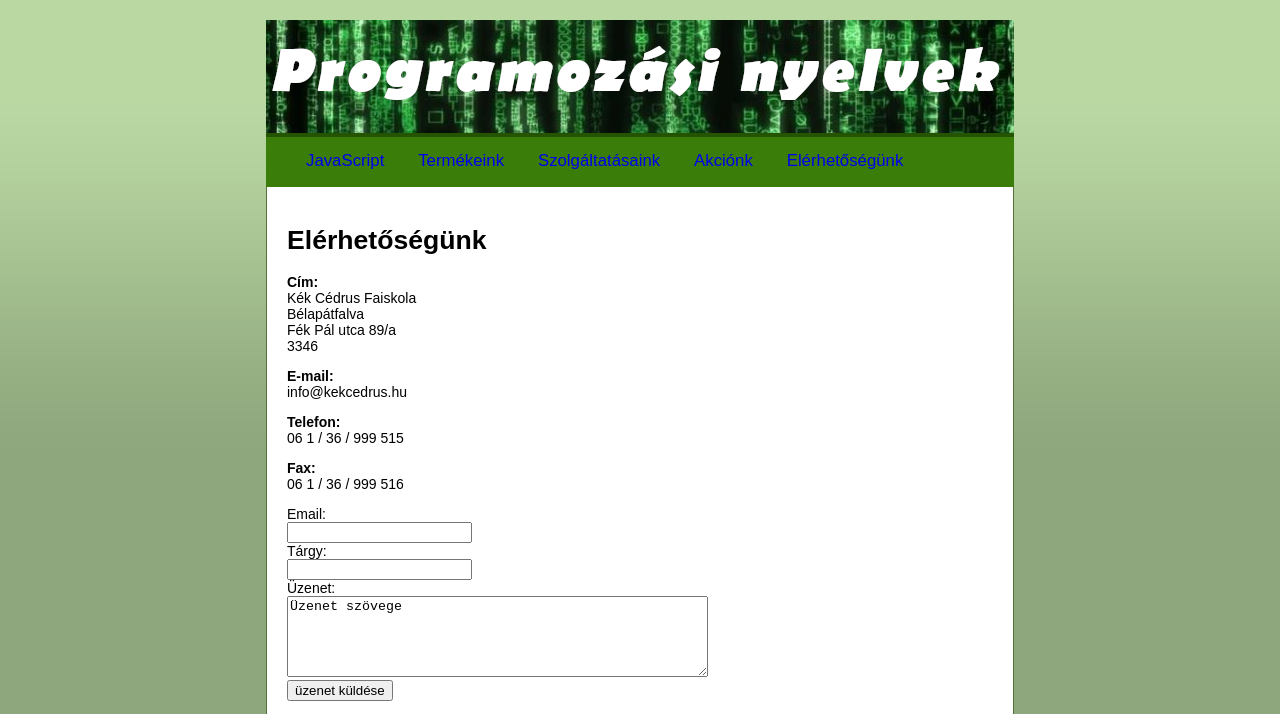
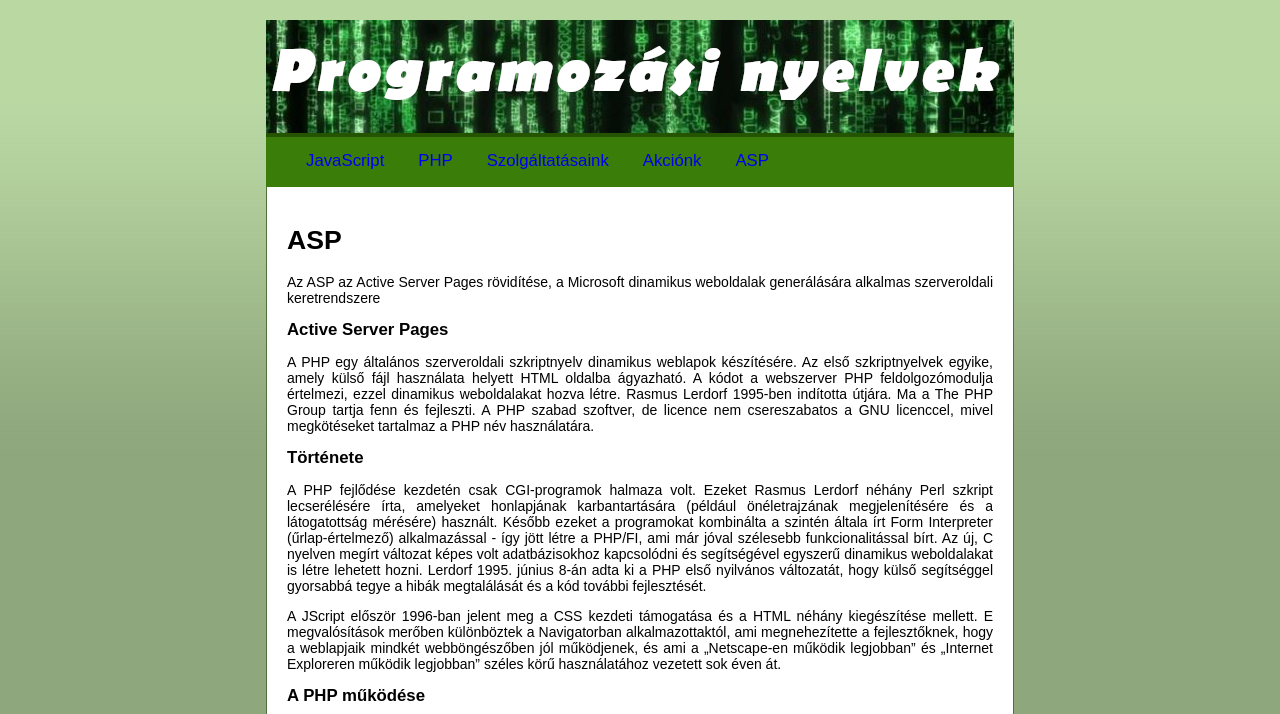
Before and after one commit to Boti15/SONGOKU, a plain HTML site: page munkafájlok-33/elerhetosegunk.html in a window 1280 px wide. Shown: the top 714 px of the page. Drawn offline with Linux system fonts and the light colour scheme.

Commit message:
Add files via upload

```diff
--- a/munkafájlok-33/elerhetosegunk.html
+++ b/munkafájlok-33/elerhetosegunk.html
@@ -3,51 +3,32 @@
 <head>
 <meta charset="utf-8">
 <link rel="stylesheet" href="styles.css">
-<title>Kék Cédrus Faiskola</title>
+<title>Program nyelvek</title>
 </head>
 <body>
     <div id="felso"></div>
     <div id="menu">
         <ul>
             <li><a href="index.html">JavaScript</a></li>
-            <li><a href="termekeink.html">Termékeink</a></li>
+            <li><a href="termekeink.html">PHP</a></li>
             <li><a href="szolgaltatasaink.html">Szolgáltatásaink</a></li>
             <li><a href="akcionk.html">Akciónk</a></li>
-            <li><a href="elerhetosegunk.html">Elérhetőségünk</a></li>
+            <li><a href="elerhetosegunk.html">ASP</a></li>
         </ul>
     </div>
     <div id="kozepso">
         <div id="belso">
-            <h1>Elérhetőségünk</h1>
-            <p class="kep"></p>
-            <p><b>Cím:</b><br>
-            Kék Cédrus Faiskola<br>
-            Bélapátfalva<br>
-            Fék Pál utca 89/a<br>
-            3346</p>
-            <p><b>E-mail:</b><br>
-            info@kekcedrus.hu</p>
-            <p><b>Telefon:</b><br>
-            06 1 / 36 / 999 515</p>
-            <p><b>Fax:</b><br>
-            06 1 / 36 / 999 516</p>
-            <form>
-                <div>
-                    Email:<br>
-                    <input type="text" name="email">
-                </div>
-                <div>
-                    Tárgy:<br>
-                    <input type="text" name="text">
-                </div>
-                <div>
-                    Üzenet:<br>
-                    <textarea name="uzenet" rows="5" cols="50">Üzenet szövege</textarea>
-                </div>
-                <div>
-                    <input type="submit" name="kuldes" value="üzenet küldése">
-                </div>
-            </form>
+            <h1>ASP</h1>
+            <p>Az ASP az Active Server Pages rövidítése, a Microsoft dinamikus weboldalak generálására alkalmas szerveroldali keretrendszere
+                <h2>Active Server Pages</h2>
+                <p>A PHP egy általános szerveroldali szkriptnyelv dinamikus weblapok készítésére. Az első szkriptnyelvek egyike, amely külső fájl használata helyett HTML oldalba ágyazható. A kódot a webszerver PHP feldolgozómodulja értelmezi, ezzel dinamikus weboldalakat hozva létre. Rasmus Lerdorf 1995-ben indította útjára. Ma a The PHP Group tartja fenn és fejleszti. A PHP szabad szoftver, de licence nem csereszabatos a GNU licenccel, mivel megkötéseket tartalmaz a PHP név használatára.</p>
+                <h2>Története</h2>
+                <p> A PHP fejlődése kezdetén csak CGI-programok halmaza volt. Ezeket Rasmus Lerdorf néhány Perl szkript lecserélésére írta, amelyeket honlapjának karbantartására (például önéletrajzának megjelenítésére és a látogatottság mérésére) használt. Később ezeket a programokat kombinálta a szintén általa írt Form Interpreter (űrlap-értelmező) alkalmazással - így jött létre a PHP/FI, ami már jóval szélesebb funkcionalitással bírt. Az új, C nyelven megírt változat képes volt adatbázisokhoz kapcsolódni és segítségével egyszerű dinamikus weboldalakat is létre lehetett hozni. Lerdorf 1995. június 8-án adta ki a PHP első nyilvános változatát, hogy külső segítséggel gyorsabbá tegye a hibák megtalálását és a kód további fejlesztését.
+                <p>A JScript először 1996-ban jelent meg a CSS kezdeti támogatása és a HTML néhány kiegészítése mellett. E megvalósítások merőben különböztek a Navigatorban alkalmazottaktól, ami megnehezítette a fejlesztőknek, hogy a weblapjaik mindkét webböngészőben jól működjenek, és ami a „Netscape-en működik legjobban” és „Internet Exploreren működik legjobban” széles körű használatához vezetett sok éven át.</p>
+                <h2>A PHP működése</h2> <img src="PHP-logo.svg.png" alt="JavaScript" style="float:right" width="300">
+                <p>A PHP oldalak elkészítésénél a HTML-t gyakorlatilag csak mint formázást használják. Ezen lapok teljes funkcionalitása a PHP-re épül. Amikor egy PHP-ben megírt oldalt akarunk elérni, a kiszolgáló először feldolgozza a PHP utasításokat, és csak a kész (HTML) kimenetet küldi el a böngészőnek. Így kliensoldalról nem látható a programkód.[25] A feldolgozáshoz egy ún. interpretert (értelmezőt) használ, amely általában a webszerver egy külső modulja. Ebben hasonlít más szerver oldali szkript nyelvekre, mint a Microsoft ASP.NET-je, a Sun Microsystems JavaServer Pages,[26] és a mod_perl. Az 5.4-es verzió óta a nyelv tartalmaz egy egyszerű, parancssorban beállítható webszervert.</p>
+                <br>
+             </p>
         </div>
     </div>
     <div id="also"></div>
```
Also changed, not shown: munkafájlok-33/index.html (+12 -4 lines), munkafájlok-33/szolgaltatasaink.html (+3 -3 lines), munkafájlok-33/termekeink.html (+14 -26 lines), munkafájlok-33/PHP-logo.svg.png (added), munkafájlok-33/javascript_logo.png (added).
